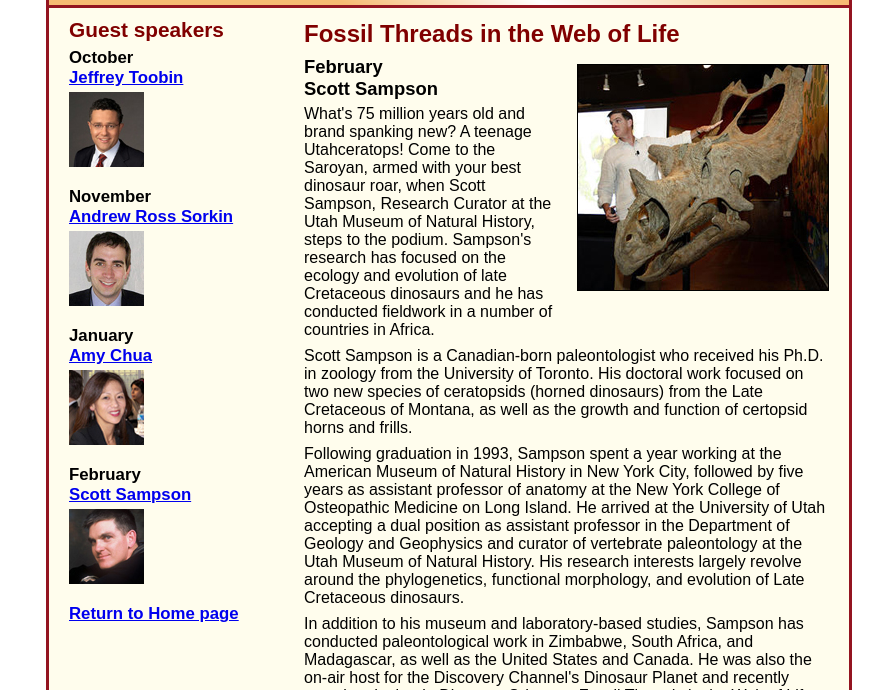
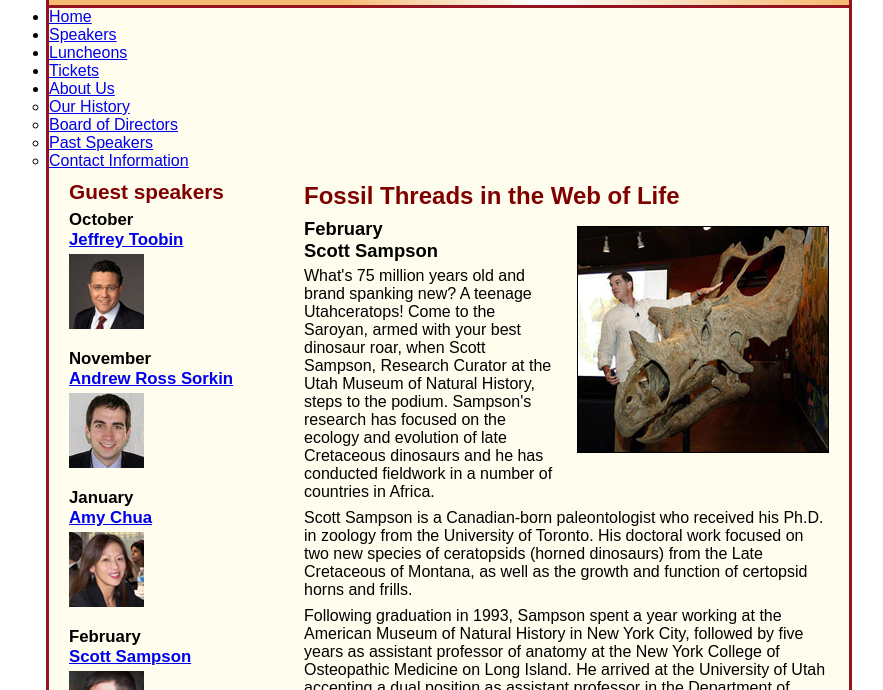
Before and after one commit to vgp5/A13, a plain HTML site: page speakers/sampson.html in a window 1280 px wide. Shown: the part 110-800 px from the top of the page, without its empty margins (191-1074 px from the left). Drawn offline with Linux system fonts and the light colour scheme.

Commit message:
Update sampson.html

```diff
--- a/speakers/sampson.html
+++ b/speakers/sampson.html
@@ -15,6 +15,22 @@
 		<h2>San Joaquin Valley Town Hall</h2>
 		<h3>Celebrating our <span class="shadow">75<sup>th</sup></span> Year</h3>
 	</header>
+	<nav id="nav_menu">
+    	<ul>
+        	<li><a href="index.html" class="current">Home</a></li>
+        	<li><a href="speakers.html">Speakers</a></li>
+        	<li><a href="luncheons.html">Luncheons</a></li>
+        	<li><a href="tickets.html">Tickets</a></li>
+        	<li><a href="aboutus.html"> About Us</a>
+            	<ul>
+                	<li><a href="#">Our History</a></li>
+                	<li><a href="#">Board of Directors</a></li>
+                	<li><a href="#">Past Speakers</a></li>
+                	<li><a href="#">Contact Information</a></li>
+            	</ul>
+        	</li>
+    	</ul>
+	</nav>
 	<main>
 		<section>
 			<h1>Fossil Threads in the Web of Life</h1>
```
